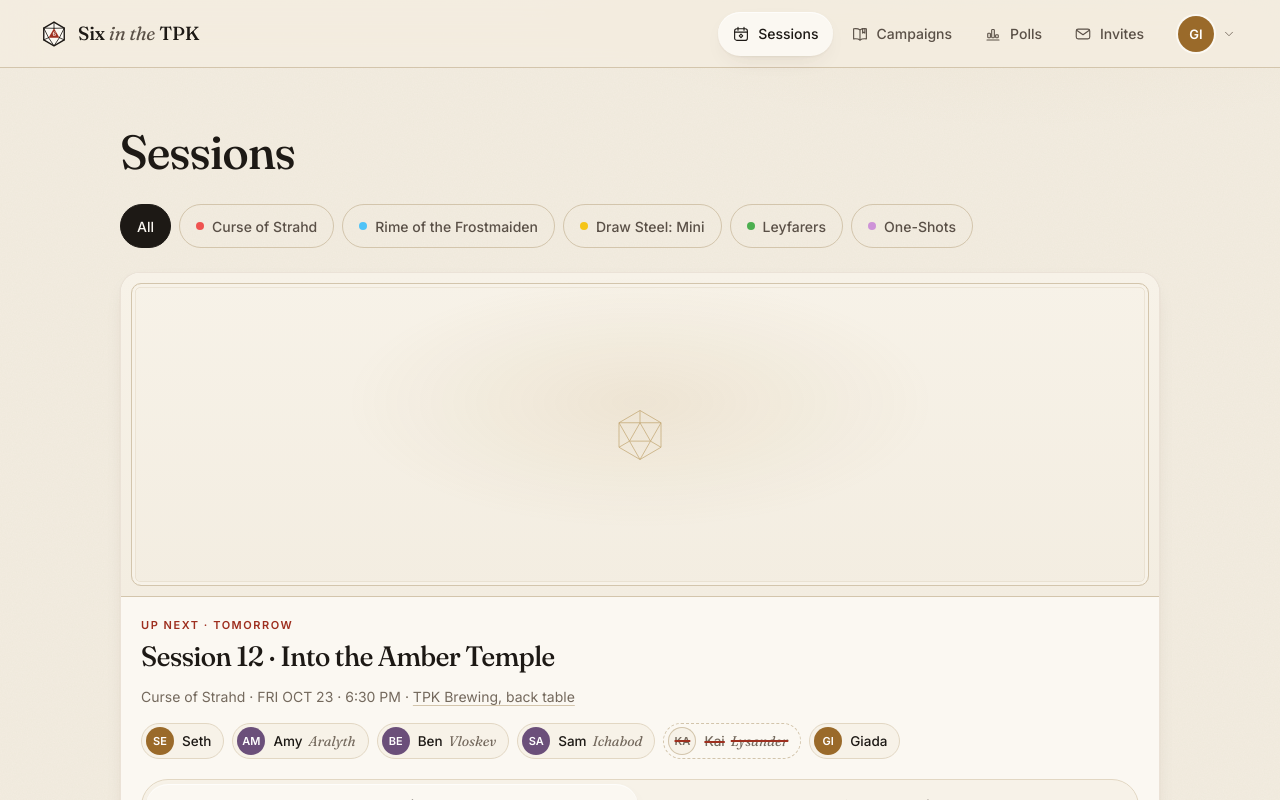
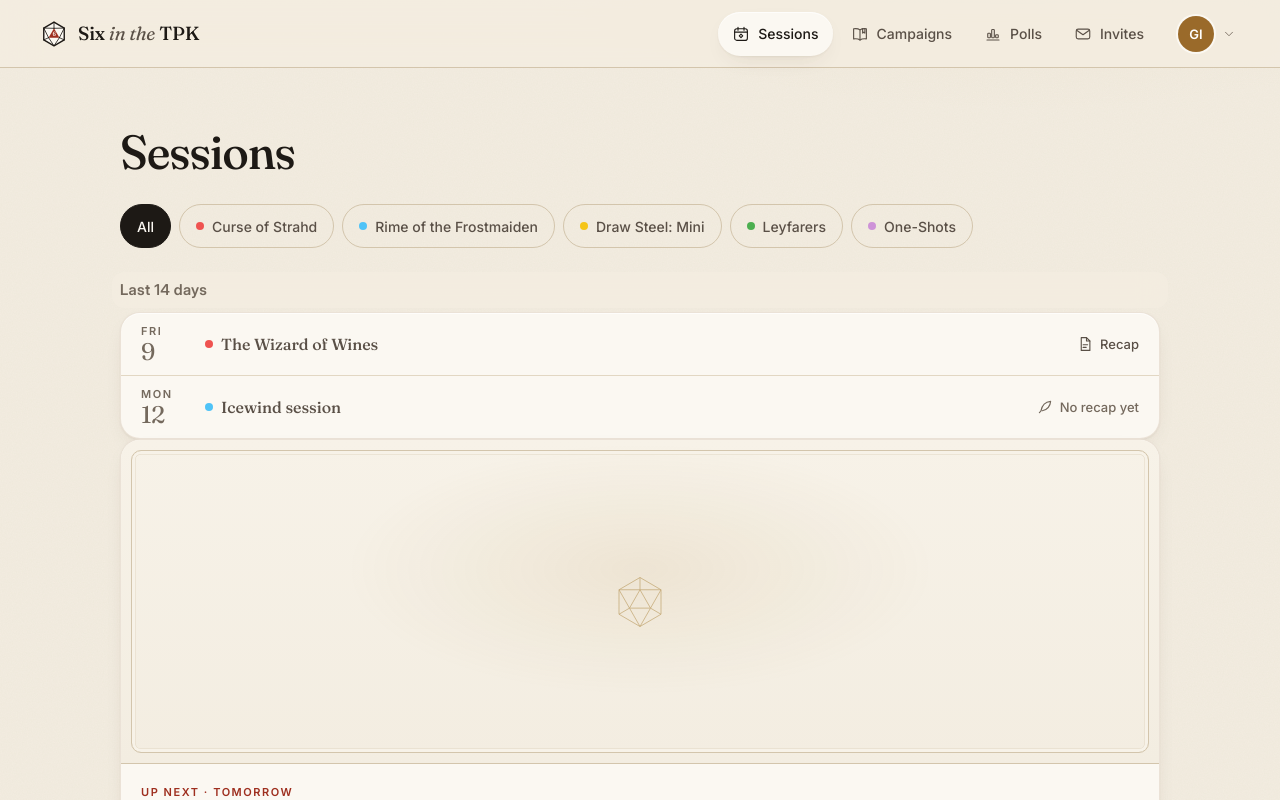
Before and after one commit to Dichotomyofcontrol/tpk-group-schedule, a Next.js app: page /sessions in a window 1280 px wide. Shown: the top 800 px of the page. Built offline with nearby package versions, Linux system fonts and the light colour scheme.

Commit message:
Sessions: last 14 days above Up next, smaller and greyed, tappable, recap status; list titles also drop 'Session #N' numbering from stored titles

```diff
--- a/app/globals.css
+++ b/app/globals.css
@@ -784,3 +784,10 @@ section > .mhd { position: sticky; top: calc(56px + var(--safe-t)); z-index: 5;
 /* Sessions ledger: campaign name as the row title */
 .srow .st b .dot { display: inline-block; margin: 0 8px 0 0; vertical-align: 2px; flex: none; }
 .ledger .srow .st b { white-space: nowrap; overflow: hidden; text-overflow: ellipsis; }
+.srow.past { min-height: 56px; padding-top: 10px; padding-bottom: 10px; color: var(--ink3); }
+.srow.past .dt .dn { font-size: 24px; line-height: 26px; color: var(--ink3); }
+.srow.past .dt .dw { color: var(--ink3); }
+.srow.past .st b { font: 500 16px/22px var(--serif); color: var(--ink2); white-space: nowrap; overflow: hidden; text-overflow: ellipsis; }
+.srow.past .pst { flex: none; display: inline-flex; align-items: center; gap: 6px; font: 500 13px/18px var(--ui); color: var(--ink3); white-space: nowrap; }
+.srow.past .pst.done { color: var(--ink2); }
+.mhd.quiet { font-size: 15px; line-height: 20px; font-weight: 600; letter-spacing: .02em; color: var(--ink3); font-family: var(--ui); }
--- a/components/schedule.tsx
+++ b/components/schedule.tsx
@@ -4,6 +4,7 @@ import Link from "next/link";
 import { useEffect, useRef, useState } from "react";
 import { attendanceState, headcount, isGreyed, sessionRequiresRsvp } from "@/lib/attendance";
 import { campaignById, isStaff, membersOf, ownTitle, sessionTitle } from "@/lib/model";
+import { hasRecap } from "@/lib/recap";
 import { useStore } from "@/lib/store";
 import { daysUntil, formatDayHeading, formatTime, hmInZone, relativeWhen, ymdInZone } from "@/lib/time";
 import type { Campaign, Member, Session } from "@/lib/types";
@@ -32,6 +33,12 @@ export function sessionHref(session: Session): string {
   return `/campaigns/${session.cid}/sessions/${session.id}`;
 }
 
+/** List title: the session's own name with any "Session #N" numbering dropped, else the campaign name. */
+export function ledgerTitle(session: Session, campaignName: string): string {
+  const own = ownTitle(session, campaignName).replace(/^session\s*#?\s*\d+(\s*of\s*\d+)?\s*[·:\-–—]?\s*/i, "").trim();
+  return own || campaignName;
+}
+
 /** One line in a month list: typographic date, title, time and place, headcount. */
 export function SessionRow({ session, showCampaign = false, ledger = false }: { session: Session; showCampaign?: boolean; ledger?: boolean }) {
   const store = useStore();
@@ -43,12 +50,23 @@ export function SessionRow({ session, showCampaign = false, ledger = false }: {
   const moved = session.exception === "move" || session.exception === "edit";
   const meId = store.state.me.id;
   const mineState = members.some((m) => m.id === meId) ? attendanceState(campaign, session, meId) : "in";
+  if (ledger && new Date(session.endsAt).getTime() < Date.now()) {
+    // A night that already happened: quieter and smaller, and it says whether the recap is in.
+    const recap = hasRecap(session);
+    return (
+      <Link className="srow past" href={sessionHref(session)}>
+        <DateBlock dow={when.dow} day={when.day} />
+        <span className="st"><b>{showCampaign && <i className="dot" style={{ background: campaign.color }} />}{ledgerTitle(session, campaign.name)}</b></span>
+        <span className={recap ? "pst done" : "pst"}><Icon name={recap ? "doc" : "quill"} className="ic sm" />{recap ? "Recap" : isStaff(store.state, session.cid) ? "Add recap" : "No recap yet"}</span>
+      </Link>
+    );
+  }
   return (
     <Link className="srow" href={sessionHref(session)}>
       <DateBlock dow={when.dow} day={when.day} mon={when.mon} />
       <span className="st">
         {showCampaign && !ledger && <span className="cn"><i className="dot" style={{ background: campaign.color }} /><span className="cnt">{campaign.name}</span></span>}
-        <b>{ledger ? <>{showCampaign && <i className="dot" style={{ background: campaign.color }} />}{ownTitle(session, campaign.name) || campaign.name}</> : sessionTitle(store.state, session)}</b>
+        <b>{ledger ? <>{showCampaign && <i className="dot" style={{ background: campaign.color }} />}{ledgerTitle(session, campaign.name)}</> : sessionTitle(store.state, session)}</b>
         <span className="note">{formatTime(new Date(session.startsAt), session.tz)}{session.location ? ` · ${session.location}` : ""}{moved ? " · moved" : ""}</span>
         {mineState === "out" && <span className="me-rsvp out">You can&apos;t make it</span>}
         {mineState === "unset" && <span className="me-rsvp ask">Waiting on your RSVP</span>}
--- a/components/sessions-view.tsx
+++ b/components/sessions-view.tsx
@@ -32,6 +32,11 @@ export function SessionsView() {
     .filter((s) => active === "all" || s.cid === active)
     .sort((a, b) => a.startsAt.localeCompare(b.startsAt));
   const [next, ...rest] = sessions;
+  // Nights from the last 14 days stay on the list, above what's coming, until they age out.
+  const recent = state.sessions
+    .filter((s) => ids.has(s.cid) && s.status === "scheduled" && new Date(s.endsAt).getTime() < now && new Date(s.startsAt).getTime() >= now - 14 * 86_400_000)
+    .filter((s) => active === "all" || s.cid === active)
+    .sort((a, b) => a.startsAt.localeCompare(b.startsAt));
   const months = groupByMonth(rest, state.me.tz || "America/Los_Angeles");
   const all = active === "all";
 
@@ -56,6 +61,14 @@ export function SessionsView() {
           <p className="note">{state.me.canCreateCampaigns ? "Start a campaign and its sessions show up here." : "Ask your organizer for an invite link. You'll only see the campaigns you're in."}</p>
           {state.me.canCreateCampaigns && <Link className="btn pri sm" href="/campaigns/new">Start a campaign</Link>}
         </div>
+      )}
+      {recent.length > 0 && (
+        <section aria-label="Last 14 days">
+          <h2 className="mhd quiet">Last 14 days</h2>
+          <div className="card list ledger">
+            {recent.map((s) => <SessionRow key={s.id} session={s} showCampaign={all && mine.length > 1} ledger />)}
+          </div>
+        </section>
       )}
       {!state.syncing && mine.length > 0 && !next && (
         <div className="card empty-card">
```
